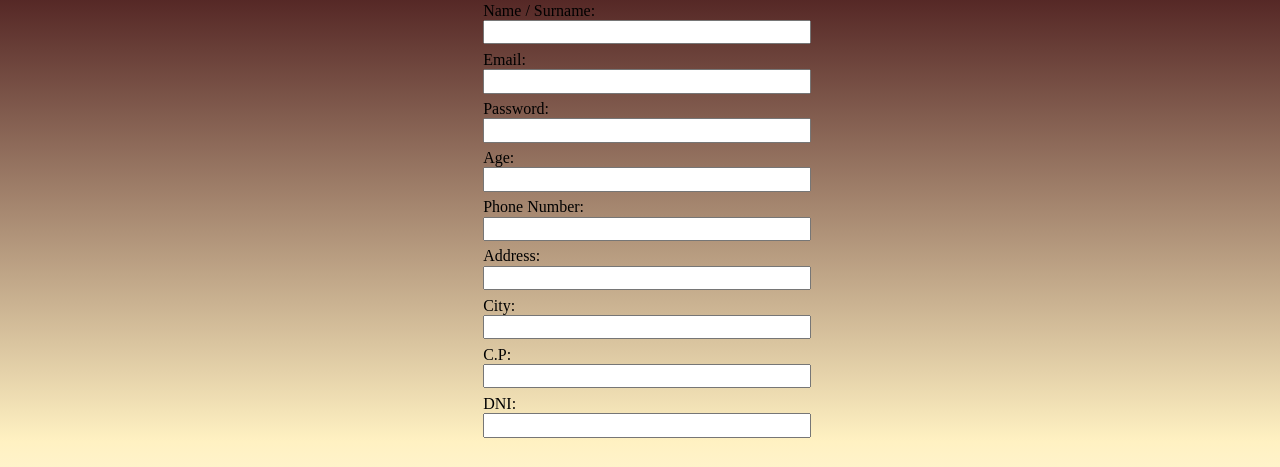
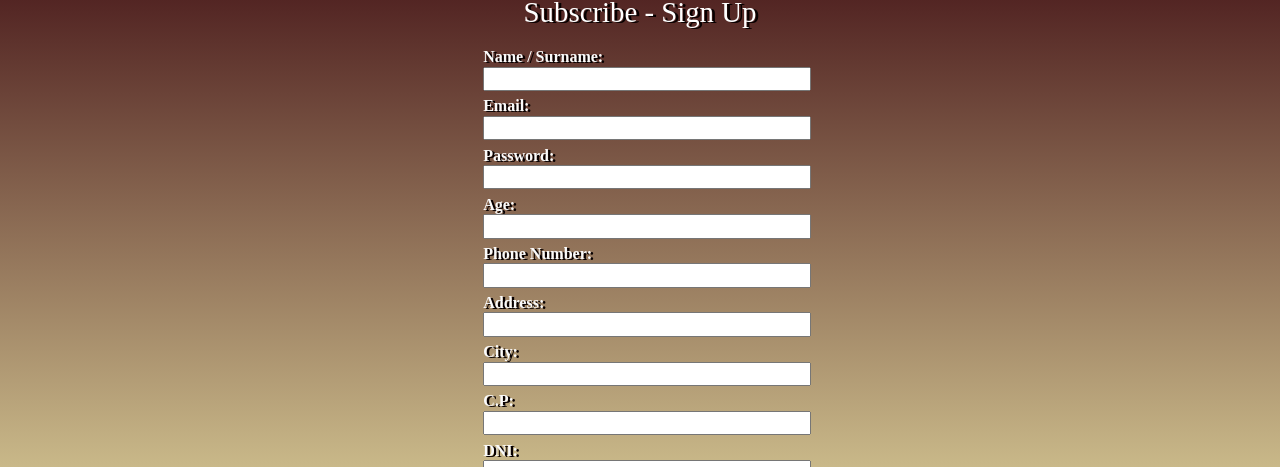
Before and after one commit to FacundoDLF/5thWeek-SignUp, a plain HTML site: page Form/form.html in a window 1280 px wide. Shown: the part 52-519 px from the top of the page. Drawn offline with Linux system fonts and the light colour scheme; a script that the page names is missing; a web font is replaced by a local one.

Commit message:
Styling main title & background

```diff
--- a/Form/css/bodyForm.css
+++ b/Form/css/bodyForm.css
@@ -1,18 +1,30 @@
 .body {
     display: flex;
-    flex-direction: column  ;
-    position: relative;
+    flex-direction: column ;
     width: 100%;
     height: 70%;
 
 }
 
+.main-title {
+    display: flex;
+    justify-content: center;
+    align-self: center;
+    padding-top: 5%;
+    padding-bottom: 5%;
+    width: 100%;
+    font-size: 1.8rem;
+    font-family: 'New Rocker';
+    color: rgb(255, 255, 255);
+    text-shadow: 3px 1px rgb(8, 0, 0);
+
+}
 .main {
     display: flex;
     justify-content: center;
     width: 100%;
     height: 100%;
-    background-image: linear-gradient(rgb(78, 31, 31), rgb(255, 237, 176, 0.774));
+    background-image: linear-gradient(rgb(78, 31, 31), rgba(192, 172, 108, 0.774));
 }
 
 .main-form {
@@ -31,12 +43,14 @@
     width: 100%;
 }
 
-.get-name{
+.label-form{
     display: flex;
     justify-content: flex-start;
+    width: 100%;
+    font-weight: bold;
     text-align: left;
-    width: 100%;
-
+    text-shadow: 2.5px 1px rgb(8, 0, 0);
+    color: rgb(250, 250, 250);
 }
 
 .input-form{
```
